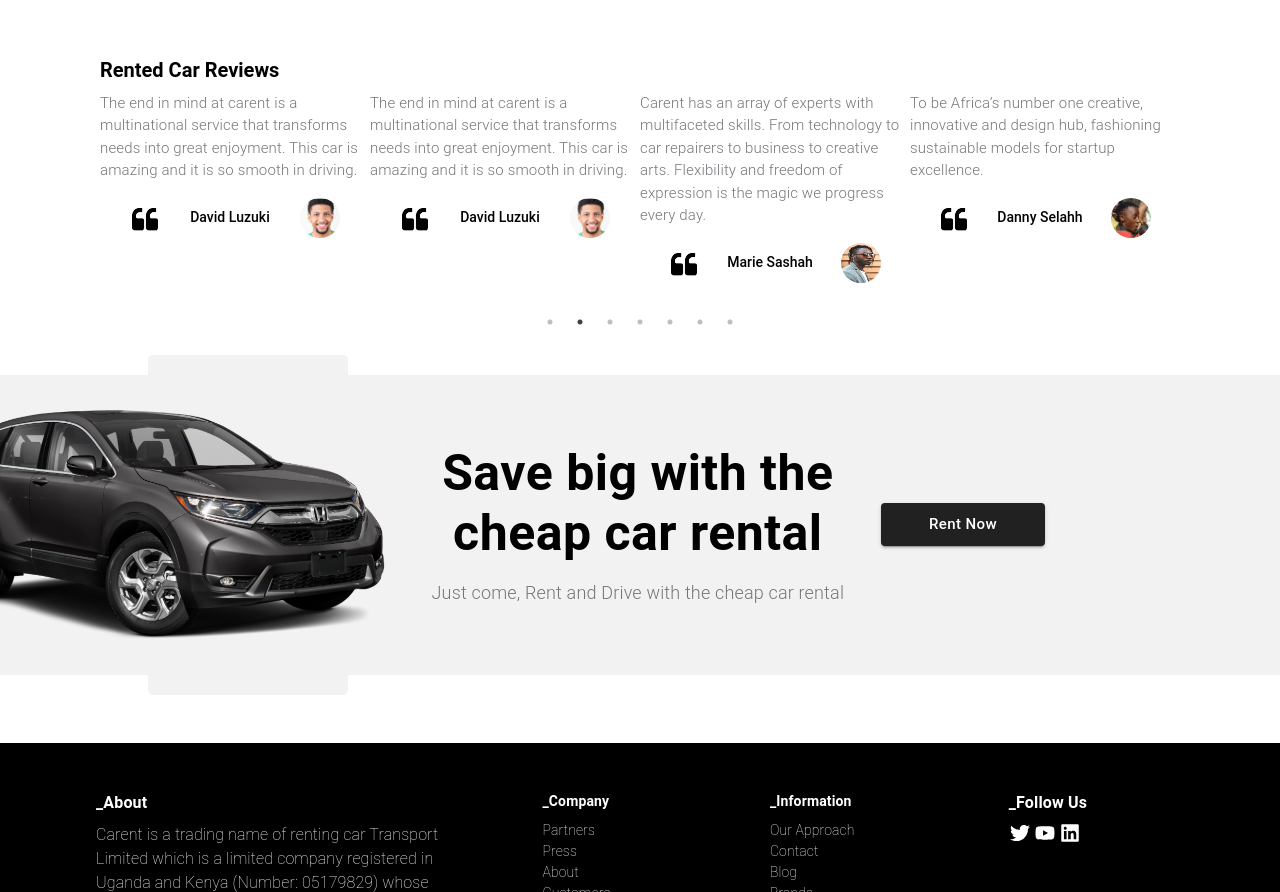
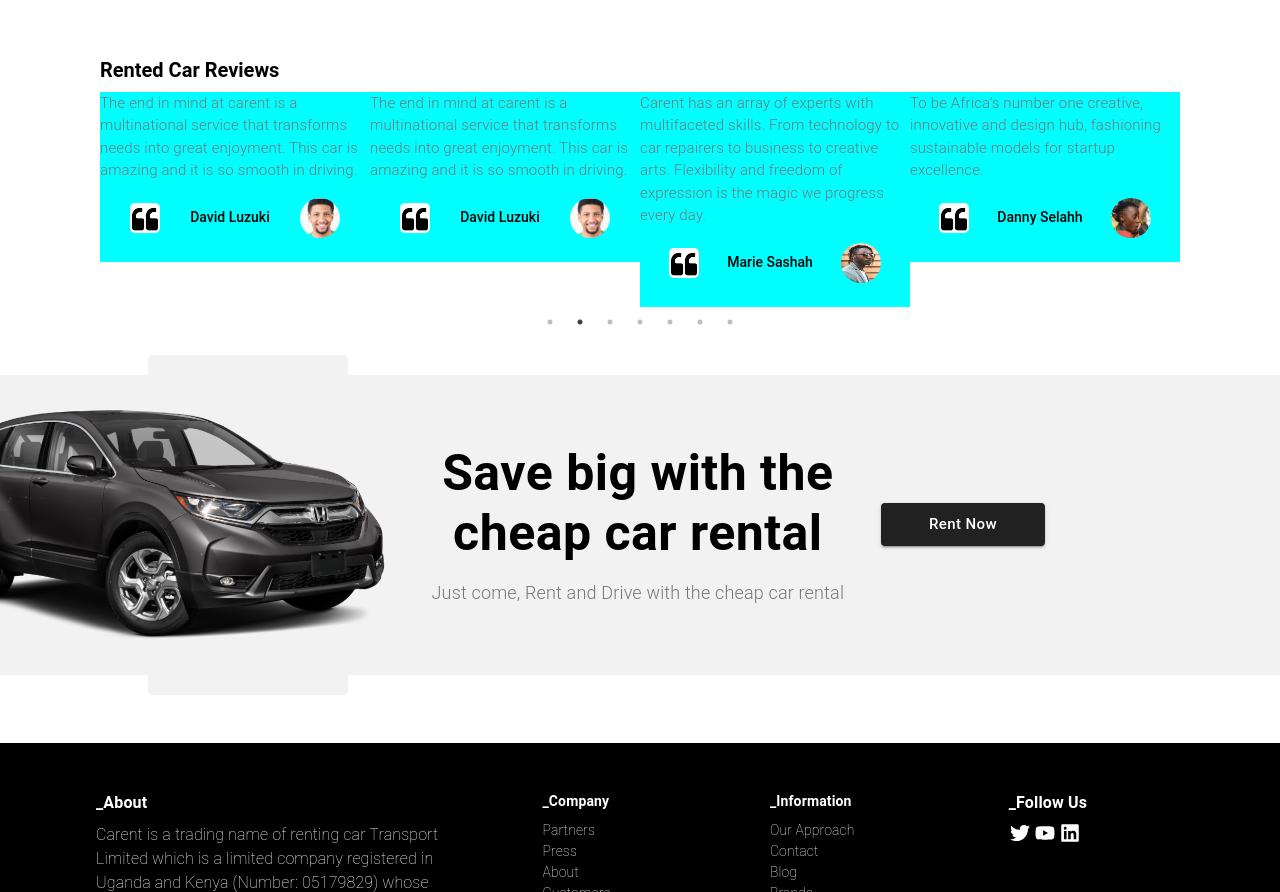
Before and after one commit to OdongAlican/carhire, a Next.js app: page /cardetails in a window 1280 px wide. Shown: the part 1799-2691 px from the top of the page. Built offline with nearby package versions, Linux system fonts and the light colour scheme.

Commit message:
update layout

```diff
--- a/package.json
+++ b/package.json
@@ -22,7 +22,6 @@
     "next-sanity-image": "^6.1.1",
     "react": "^18",
     "react-dom": "^18",
-    "react-hot-toast": "^2.4.1",
     "react-icons": "^5.0.1",
     "react-slick": "^0.30.2",
     "slick-carousel": "^1.8.1",
--- a/src/app/components/RentedCarReviews.tsx
+++ b/src/app/components/RentedCarReviews.tsx
@@ -50,7 +50,32 @@ const RentedCarReviews = () => {
         autoplay: true,
         centerPadding: "0px",
         dots: true,
-        cssEase: "linear"
+        responsive: [
+            {
+                breakpoint: 1024,
+                settings: {
+                    slidesToShow: 3,
+                    slidesToScroll: 3,
+                    infinite: true,
+                    dots: true,
+                },
+            },
+            {
+                breakpoint: 600,
+                settings: {
+                    slidesToShow: 2,
+                    slidesToScroll: 2,
+                    initialSlide: 2,
+                },
+            },
+            {
+                breakpoint: 480,
+                settings: {
+                    slidesToShow: 1,
+                    slidesToScroll: 1,
+                },
+            },
+        ],
     }
 
     const reviews: Array<IReview> = [
@@ -130,11 +155,9 @@ const RentedCarReviews = () => {
                 <Slider {...settings}>
                     {reviews.map((person, index) => {
                         return (
-                            <Review
-                                text={person.text}
-                                image={person.image}
-                                name={person.name}
-                                key={index} />
+                            <Box key={index} sx={{ bgcolor: "cyan" }}>
+                                <Review text={person.text} image={person.image} name={person.name} />
+                            </Box>
                         )
                     })}
                 </Slider>
```
Also changed, not shown: 1 other file (tests, documents, lock files or other folders).
